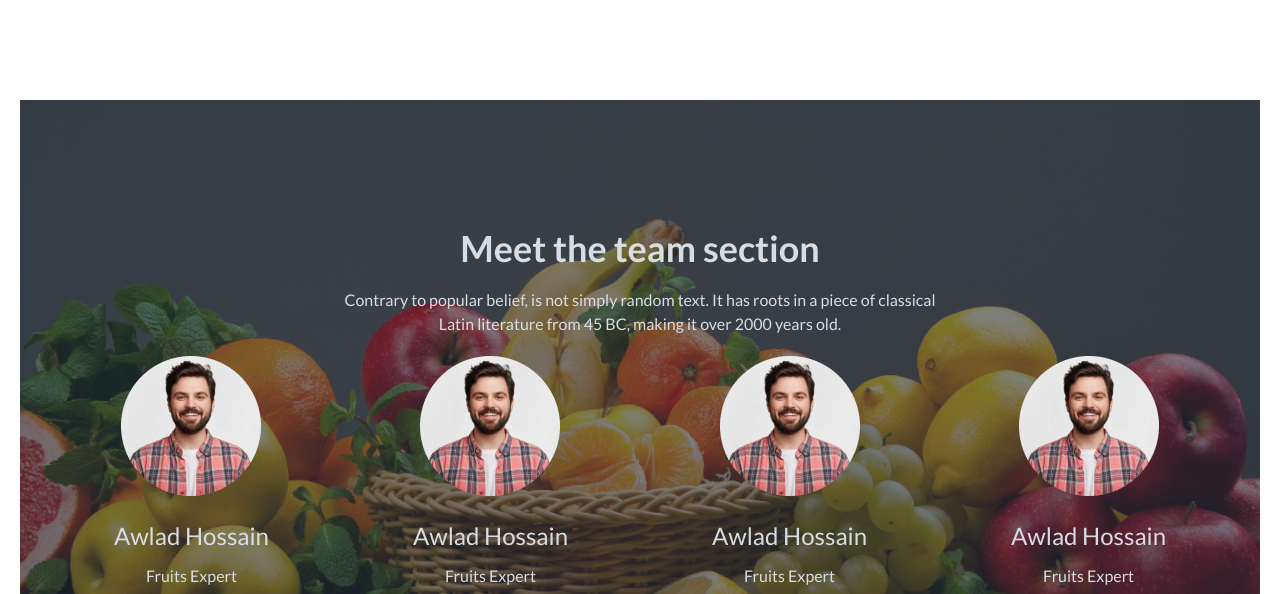
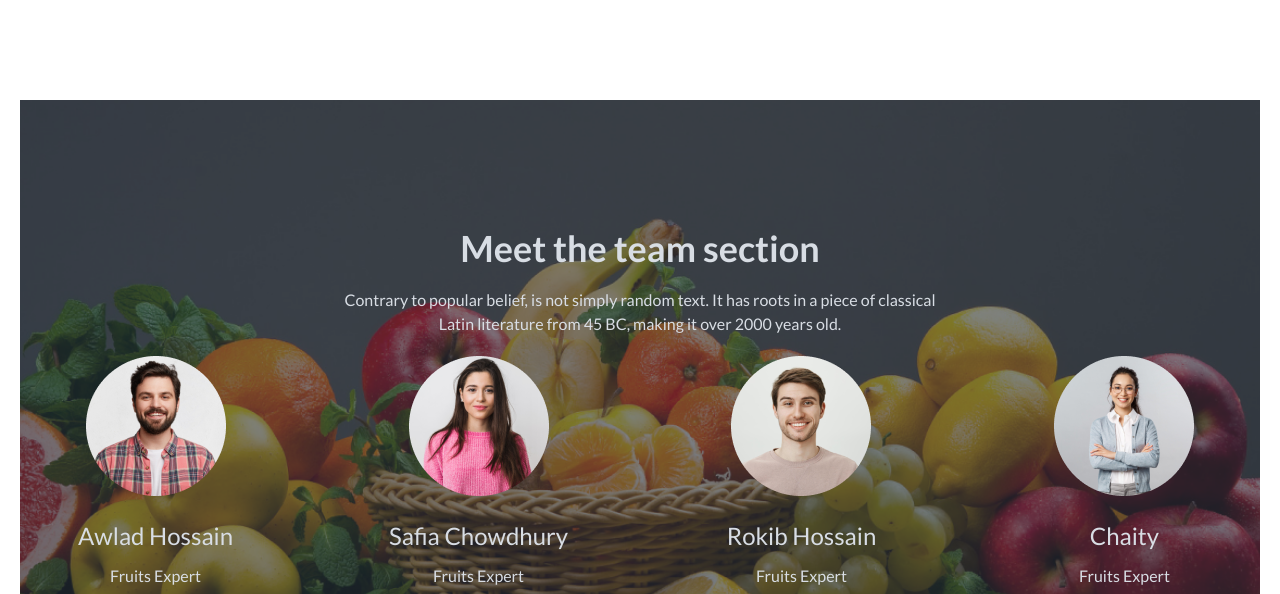
Before and after one commit to An7orAhmed/PHero-Assignment-03, a plain HTML site: page index.html in a window 1280 px wide. Shown: the part 2093-2687 px from the top of the page. Drawn offline with nearby package versions, Linux system fonts and the light colour scheme.

Commit message:
content fix

```diff
--- a/index.html
+++ b/index.html
@@ -351,8 +351,8 @@
               </div>
             </div>
             <div class="flex flex-col gap-3 justify-center items-center">
-              <img src="images/member1.png" alt="" class="mb-3">
-              <h3 class="text-2xl">Awlad Hossain</h3>
+              <img src="images/member2.png" alt="" class="mb-3">
+              <h3 class="text-2xl">Safia Chowdhury</h3>
               <p>Fruits Expert</p>
               <div class="flex gap-3">
                 <img src="images/facebook.png" alt="">
@@ -361,8 +361,8 @@
               </div>
             </div>
             <div class="flex flex-col gap-3 justify-center items-center">
-              <img src="images/member1.png" alt="" class="mb-3">
-              <h3 class="text-2xl">Awlad Hossain</h3>
+              <img src="images/member3.png" alt="" class="mb-3">
+              <h3 class="text-2xl">Rokib Hossain</h3>
               <p>Fruits Expert</p>
               <div class="flex gap-3">
                 <img src="images/facebook.png" alt="">
@@ -371,8 +371,8 @@
               </div>
             </div>
             <div class="flex flex-col gap-3 justify-center items-center">
-              <img src="images/member1.png" alt="" class="mb-3">
-              <h3 class="text-2xl">Awlad Hossain</h3>
+              <img src="images/member4.png" alt="" class="mb-3">
+              <h3 class="text-2xl">Chaity</h3>
               <p>Fruits Expert</p>
               <div class="flex gap-3">
                 <img src="images/facebook.png" alt="">
```
